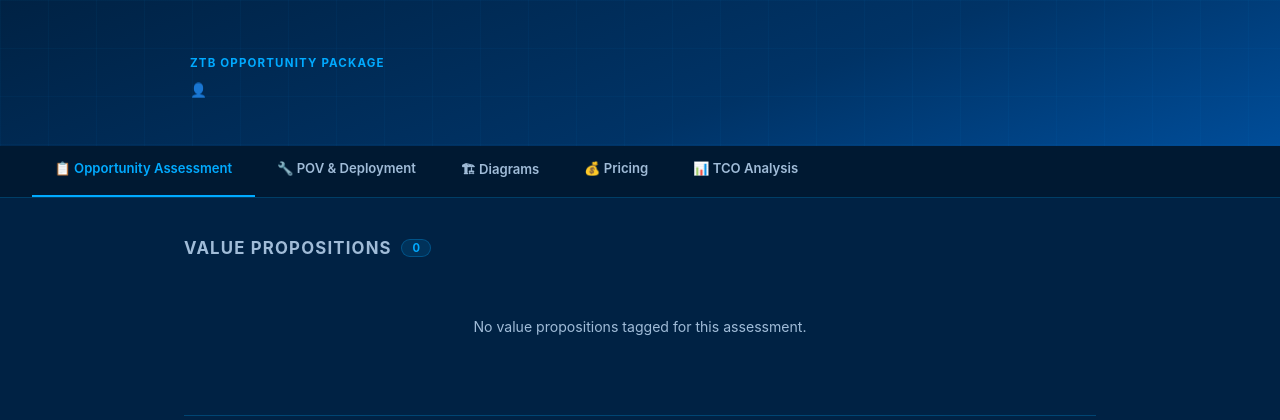
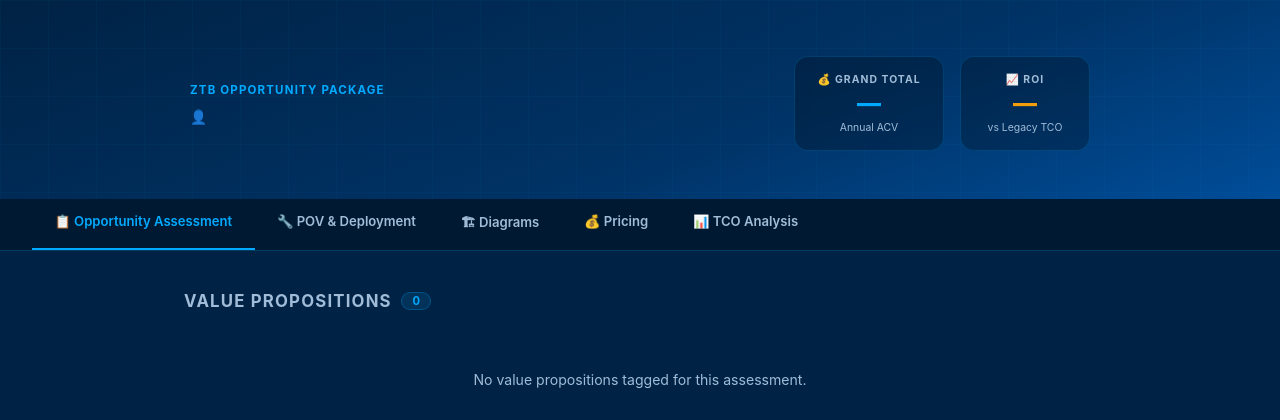
Before and after one commit to rakeshsharma91/ztb-super-app, a Flask app: template templates/user_results.html in a window 1280 px wide. Shown: the part 58-478 px from the top of the page. Run offline with Flask 3, Linux system fonts and the light colour scheme; the template is opened without the code that fills it, so the values that code supplies are empty.

Commit message:
Add hero KPI cards for Grand Total and ROI

```diff
--- a/templates/user_results.html
+++ b/templates/user_results.html
@@ -24,13 +24,20 @@
     .nav-back:hover { color: var(--accent); }
     .hero { background: linear-gradient(160deg, var(--navy-dark) 0%, var(--navy) 60%, #004d99 100%); padding: 3.5rem 2rem 3rem; position: relative; overflow: hidden; }
     .hero::before { content: ''; position: absolute; inset: 0; background-image: linear-gradient(rgba(0,170,255,0.04) 1px, transparent 1px), linear-gradient(90deg, rgba(0,170,255,0.04) 1px, transparent 1px); background-size: 48px 48px; pointer-events: none; }
-    .hero-inner { position: relative; z-index: 2; max-width: 900px; margin: 0 auto; }
+    .hero-inner { position: relative; z-index: 2; max-width: 900px; margin: 0 auto; display: flex; align-items: center; justify-content: space-between; gap: 2rem; flex-wrap: wrap; }
+    .hero-left { flex: 1; min-width: 0; }
     .hero-eyebrow { font-size: 0.72rem; font-weight: 700; letter-spacing: 0.1em; text-transform: uppercase; color: var(--accent); margin-bottom: 0.6rem; }
     .hero h1 { font-size: clamp(1.8rem, 4vw, 2.6rem); font-weight: 800; line-height: 1.2; letter-spacing: -0.02em; margin-bottom: 0.75rem; }
     .hero-meta { display: flex; flex-wrap: wrap; gap: 1.2rem; font-size: 0.85rem; color: var(--text-muted); margin-top: 0.5rem; }
     .hero-meta span { display: flex; align-items: center; gap: 5px; }
     .hero-meta a { color: var(--accent); text-decoration: none; word-break: break-all; }
     .hero-meta a:hover { text-decoration: underline; }
+    .hero-kpis { display: flex; gap: 1rem; flex-shrink: 0; }
+    .hero-kpi { background: rgba(0,0,0,0.25); border: 1px solid rgba(0,170,255,0.2); border-radius: 14px; padding: 1rem 1.4rem; min-width: 130px; text-align: center; backdrop-filter: blur(8px); }
+    .hero-kpi-label { font-size: 0.65rem; font-weight: 700; text-transform: uppercase; letter-spacing: 0.1em; color: var(--text-muted); margin-bottom: 0.4rem; }
+    .hero-kpi-value { font-size: 1.5rem; font-weight: 800; line-height: 1; }
+    .hero-kpi-sub { font-size: 0.65rem; color: var(--text-muted); margin-top: 0.3rem; }
+    @media (max-width: 700px) { .hero-kpis { display: none; } }
     .page-tabs { display: flex; gap: 0; padding: 0 2rem; background: rgba(0,22,44,0.7); border-bottom: 1px solid var(--border); overflow-x: auto; }
     .page-tab { padding: 0.85rem 1.4rem; font-size: 0.82rem; font-weight: 600; color: var(--text-muted); cursor: pointer; border-bottom: 2px solid transparent; white-space: nowrap; transition: color 0.2s, border-color 0.2s; user-select: none; }
     .page-tab:hover { color: var(--white); }
@@ -369,6 +376,7 @@
 
 <div class="hero">
   <div class="hero-inner">
+    <div class="hero-left">
       <div class="hero-eyebrow">ZTB Opportunity Package</div>
       <h1>{{ user_resp.customer_name }}</h1>
       <div class="hero-meta">
@@ -379,6 +387,19 @@
         {% if user_resp.completed_at %}
         <span>📅 Completed {{ user_resp.completed_at.strftime('%b %d, %Y') }}</span>
         {% endif %}
+      </div>
+    </div>
+    <div class="hero-kpis">
+      <div class="hero-kpi">
+        <div class="hero-kpi-label">💰 Grand Total</div>
+        <div class="hero-kpi-value" id="hero-grand-total" style="color:var(--accent);">—</div>
+        <div class="hero-kpi-sub">Annual ACV</div>
+      </div>
+      <div class="hero-kpi">
+        <div class="hero-kpi-label">📈 ROI</div>
+        <div class="hero-kpi-value" id="hero-roi" style="color:#f59e0b;">—</div>
+        <div class="hero-kpi-sub">vs Legacy TCO</div>
+      </div>
     </div>
   </div>
 </div>
@@ -971,6 +992,18 @@ function switchTab(name) {
   if (name === 'diagrams' && !window._diagLoaded)     { loadDiagrams(); window._diagLoaded = true; }
 }
 
+// ── Hero KPI updaters ─────────────────────────────────────────────────────────
+function updateHeroGrandTotal(val) {
+  const el = document.getElementById('hero-grand-total');
+  if (!el) return;
+  el.textContent = val && val > 0 ? '$' + Number(val).toLocaleString('en-US', {maximumFractionDigits:0}) : '—';
+}
+function updateHeroROI(roiText) {
+  const el = document.getElementById('hero-roi');
+  if (!el) return;
+  el.textContent = roiText || '—';
+}
+
 let _toastTimer;
 function showToast(msg, isError) {
   const t = document.getElementById('ie-toast');
@@ -1283,6 +1316,7 @@ function updateTotals() {
   document.getElementById('grand-total-sub').textContent = totalSites + ' total site' + (totalSites !== 1 ? 's' : '') + ' configured';
   renderBOM();
   renderRampTable();
+  updateHeroGrandTotal(grandTotal);
   if (window._tcoLoaded && !_tcoACVOverridden) {
     _tcoACV = grandTotal;
     const acvInput = document.getElementById('tco-acv-input');
@@ -1572,11 +1606,13 @@ function updateTCOCalculations() {
   const yr3Sav    = annualSav * 3;
   const roi       = legacy > 0 ? Math.round(annualSav / legacy * 100) : 0;
   const payback   = annualSav > 0 ? Math.round((acv / annualSav) * 12) : null;
+  const roiText   = legacy > 0 ? roi + '%' : '—';
   document.getElementById('tco-kpi-legacy').textContent     = fmtMoney(legacy) || '$0';
   document.getElementById('tco-kpi-annual-sav').textContent = annualSav >= 0 ? fmtMoney(annualSav) : '-' + fmtMoney(-annualSav);
   document.getElementById('tco-kpi-3yr-sav').textContent    = yr3Sav >= 0 ? fmtMoney(yr3Sav) : '-' + fmtMoney(-yr3Sav);
-  document.getElementById('tco-kpi-roi').textContent        = legacy > 0 ? roi + '%' : '—';
+  document.getElementById('tco-kpi-roi').textContent        = roiText;
   document.getElementById('tco-kpi-payback').textContent    = payback !== null ? `Payback: ~${payback} months` : (acv > 0 ? 'No savings vs ACV' : 'Enter ACV above');
+  updateHeroROI(roiText);
   renderTCOSummary(); updateTCOChart();
 }
 
```
Lines whose indentation alone changed are shown as unchanged.
